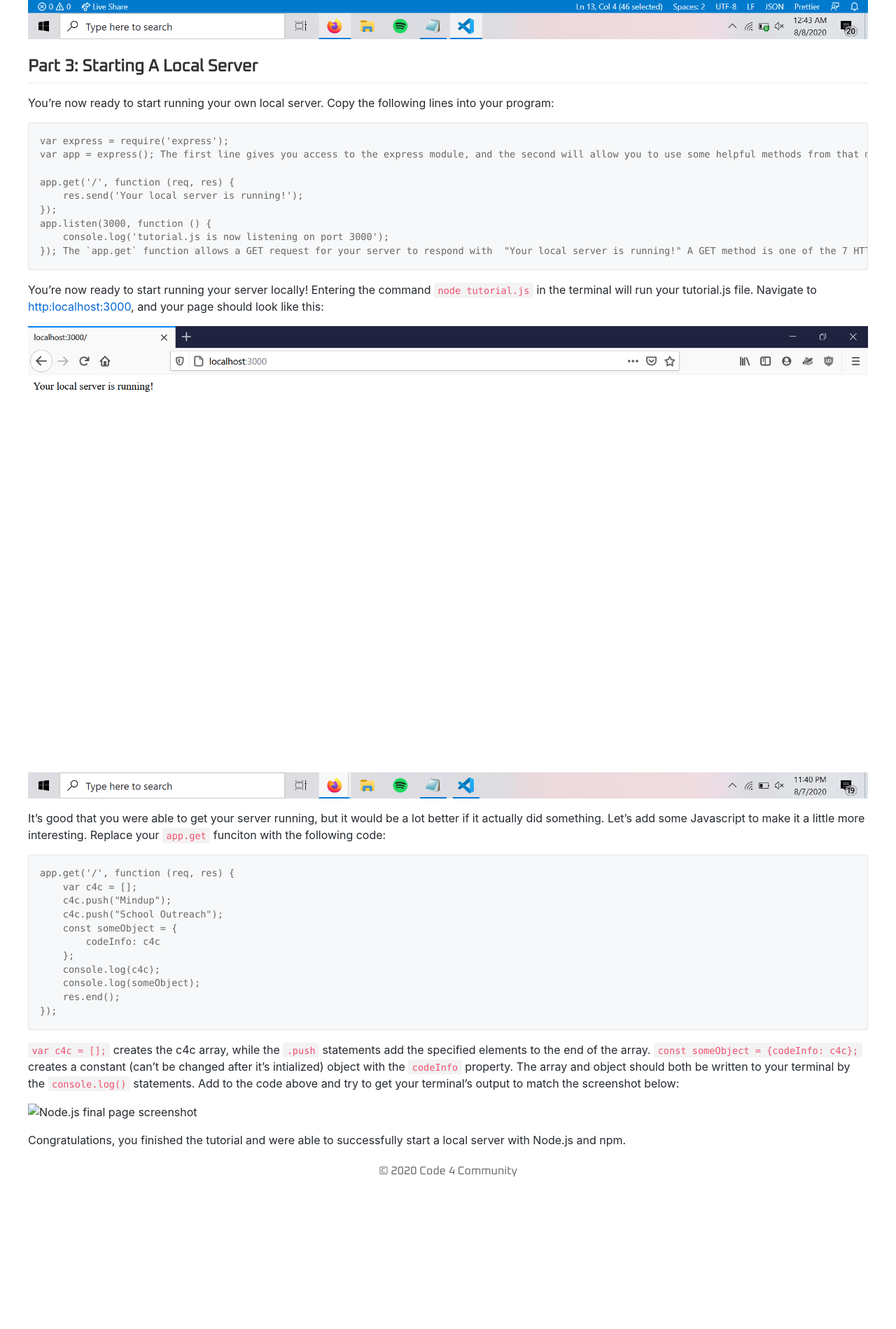
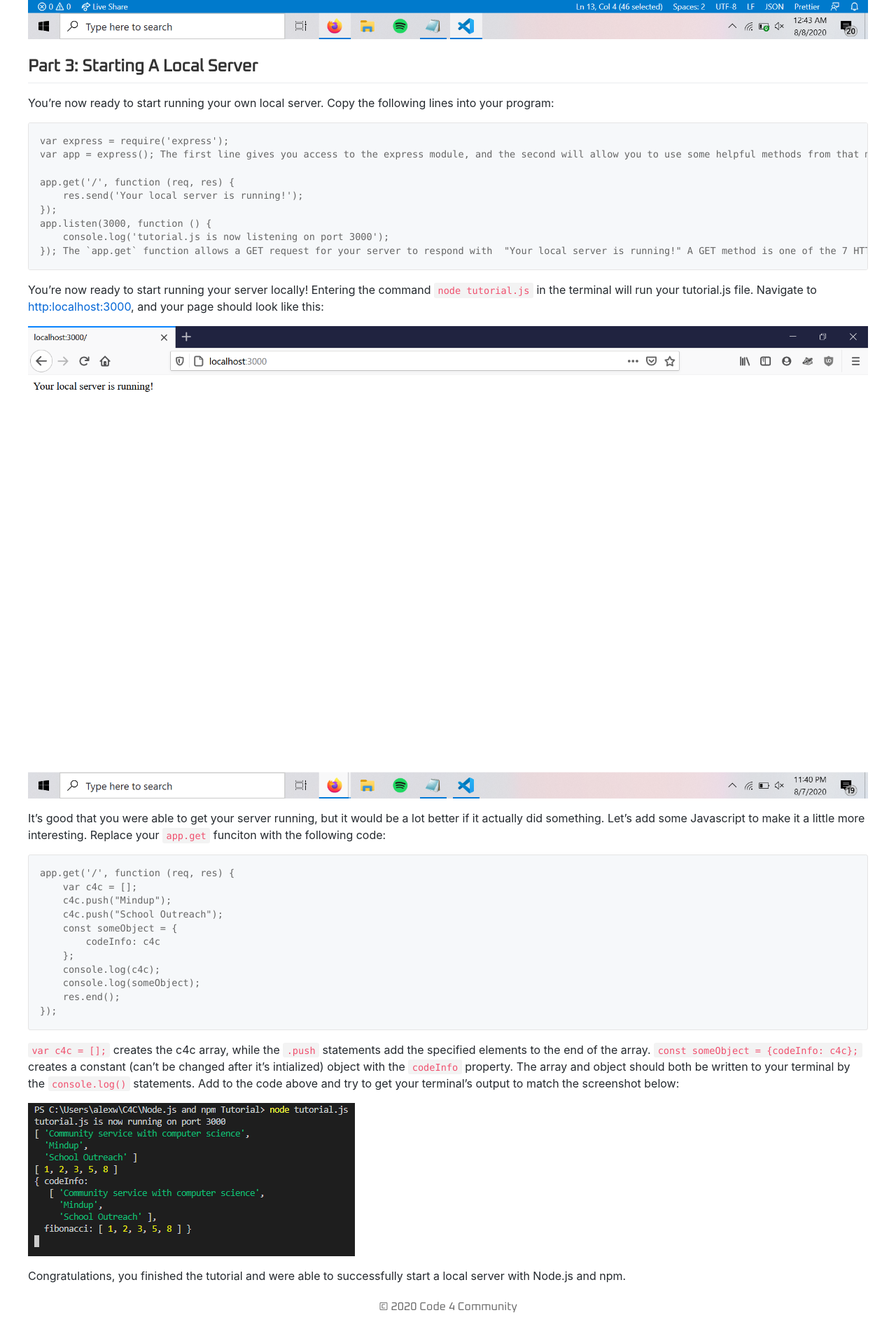
Before and after one commit to Code4Community/Code4Community.github.io, a Jekyll site: the page built from tutorials/node-npm-tutorial.md, in a window 1280 px wide. Shown: the part 1866-3765 px from the top of the page at 70% size. Built offline with Jekyll 4.4.1, drawn with Linux system fonts in a browser that asks for light colours; nearby versions of some CDN libraries; before the commit the page ends 3571 px from its top, so only the background shows below that.

Commit message:
Final screenshot display fix

```diff
--- a/tutorials/node-npm-tutorial.md
+++ b/tutorials/node-npm-tutorial.md
@@ -78,6 +78,6 @@ It's good that you were able to get your server running, but it would be a lot b
 
 `var c4c = [];` creates the c4c array, while the `.push` statements add the specified elements to the end of the array. `const someObject = {codeInfo: c4c};` creates a constant (can't be changed after it's intialized) object with the `codeInfo` property. The array and object should both be written to your terminal by the `console.log()` statements. Add to the code above and try to get your terminal's output to match the screenshot below:
 
-![Node.js final page screenshot](FinalConsoleOut.png)
+![Final consoleOut screenshot](images/node-npm-tutorial/FinalConsoleOut.png)
 
 Congratulations, you finished the tutorial and were able to successfully start a local server with Node.js and npm.
```
